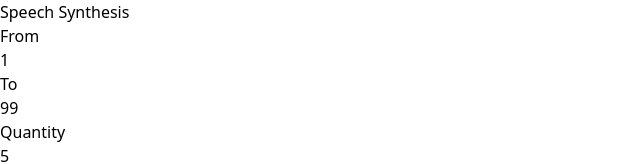
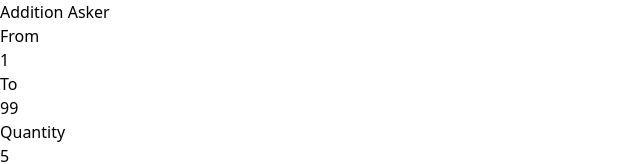
Before and after one commit to ShaikRehan123/farhanAdditionAsker, a React (Vite) app: page / in a window 1280 px wide. Shown: the top 164 px of the page, without its empty margins (0-640 px from the left). Built offline with nearby package versions, Linux system fonts and the light colour scheme.

Commit message:
completed

```diff
--- a/src/App.tsx
+++ b/src/App.tsx
@@ -17,6 +17,7 @@ function App() {
     const [wordsToSay, setWordsToSay] = useState<string[]>([]);
     const [rate, setRate] = useState<number>(75);
     const [answer, setAnswer] = useState<number>(0);
+    const [numbers, setNumbers] = useState<number[]>([]);
 
 
     useEffect(() => {
@@ -27,7 +28,7 @@ function App() {
 
   return (
     <div className='h-screen bg-gray-200 py-2'>
-        <h1 className='text-4xl text-center'>Speech Synthesis</h1>
+        <h1 className='text-4xl text-center'>Addition Asker</h1>
         <div className='grid grid-cols-2 gap-4 mt-4 p-4'>
             <div className='bg-sky-200 rounded-lg shadow-lg p-4'>
                 <h2 className='text-2xl text-center mb-2'>From</h2>
@@ -55,6 +56,7 @@ function App() {
             <button className='bg-blue-400 text-white rounded-lg shadow-lg p-4'  onClick={() => {
                 let temp_wordsToSay: string[] = [];
                 let temp_answer: number = 0;
+                let temp_numbers: number[] = [];
                 for (let i = 0; i < quantity; i++) {
                     const randomNumber = Math.round(Math.random() * (to - from)) + from;
                     if(i === quantity - 1){
@@ -64,9 +66,11 @@ function App() {
                         temp_wordsToSay.push('plus');
                     }
                     temp_answer += randomNumber;
+                    temp_numbers.push(randomNumber);
 
                 }
                 setAnswer(temp_answer);
+                setNumbers(temp_numbers);
                 setWordsToSay(temp_wordsToSay);
             }}>
                 Ask Problem
@@ -79,6 +83,10 @@ function App() {
             </button>
 
         </div>
+
+        <div className='flex justify-center mt-4 p-4 text-2xl'>
+            {numbers.length > 0 && numbers.join(' + ')}
+        </div>
     </div>
   )
 }
```
